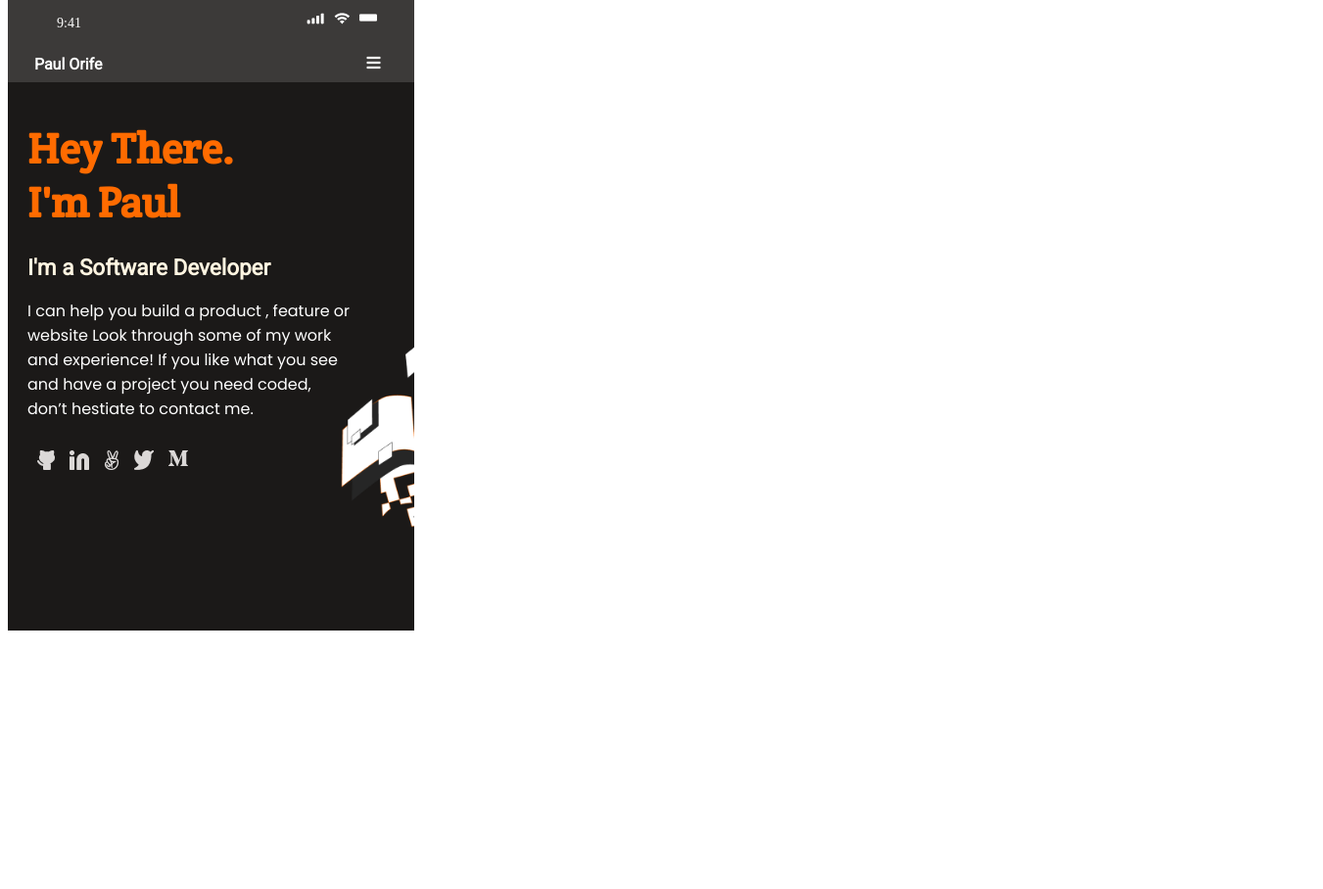
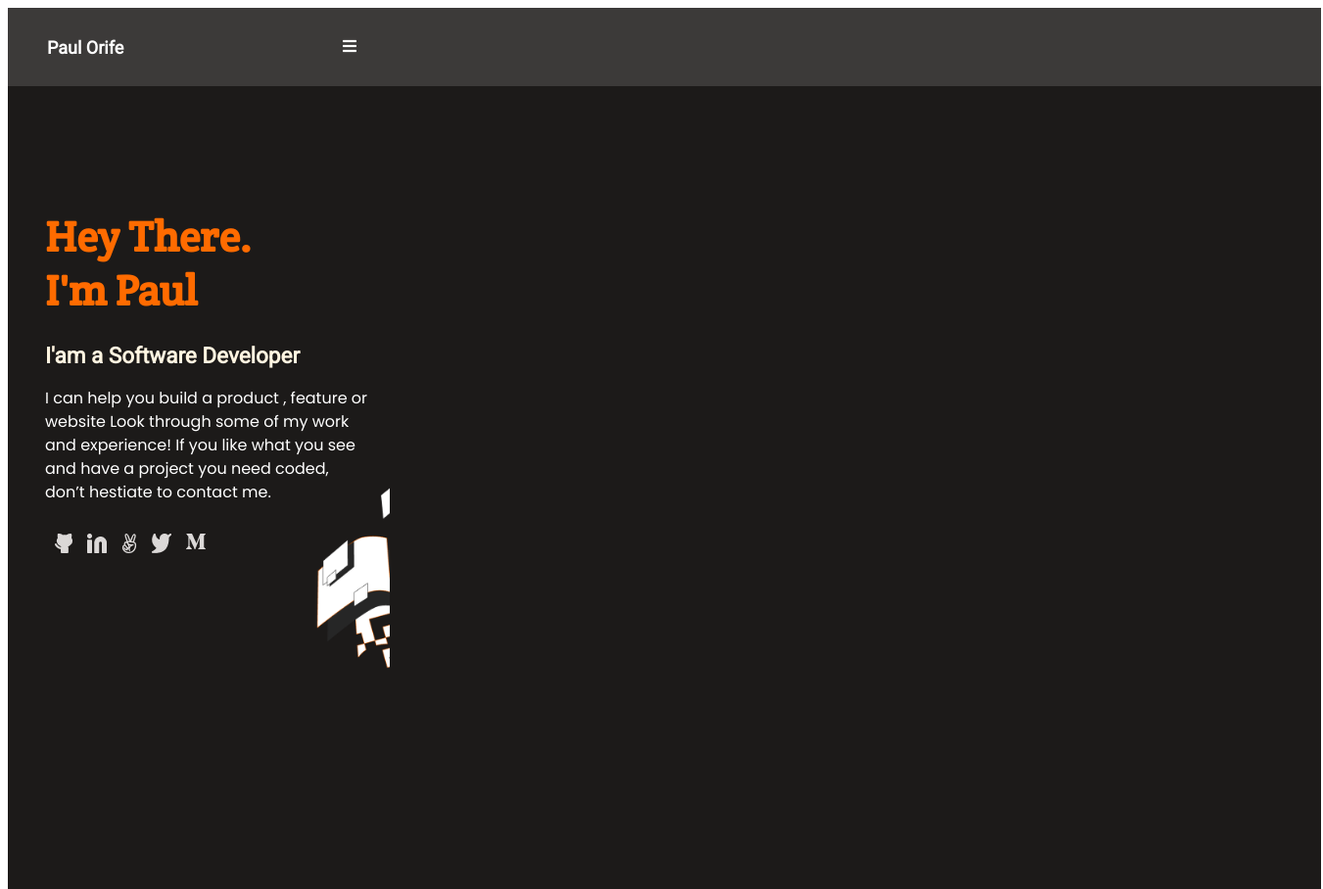
Before and after one commit to posh101/mobile-first-portfolio, a website: page index.html in a window 1280 px wide. Shown: the whole page at 98% size, 1351 px wide, since content can reach past the window. Before the commit the page ends 800 px from the top, so only its background shows below. Drawn offline with Linux system fonts and the light colour scheme.

Commit message:
Modified css and html

```diff
--- a/index.html
+++ b/index.html
@@ -11,20 +11,17 @@
 </head>
 <body>
 
-    <header>
-            <nav>
-                <ul class="header">
-                    <li class="time">9:41</li>
-                    <li class="cellular"><img src="./image/cellular.png" alt=""></li>
-                    <li class="wifi"><img src="./image/Wifi.png" alt=""></li>
-                    <li class="battery"><img src="./image/battery.png" alt=""></li>
-                   <li class="name">Paul Orife</li>
-                    <li class="menu"><i class="fas fa-bars"></i></li>
-                </ul>
+    <header class="main-header">
+
+            <nav class="header">
+
+                <div class="name"><h1>Paul Orife</h1></div>
+                <div class="menu"><i class="fas fa-bars"></i></div>
+
             </nav>
     </header>
 
-    <main>
+    <main class="main1">
           <section class="section1">
             <div class="intro">
                 <h1>Hey There. <br>
@@ -32,7 +29,7 @@
                 </h1>
             </div>
 
-            <div class="profession"><h2>I'm a Software Developer</h2></div>
+            <div class="profession"><h2>I'am a Software Developer</h2></div>
 
             <article class="services">
                 <p>
@@ -46,11 +43,11 @@
 
             <div>
                 <ul class="logo">
-                    <li><img src="./image/github.png" alt=""></li>
-                    <li><img src="./image/linkedln.png" alt=""></li>
-                    <li><img src="./image/angellist.png" alt=""></li>
-                    <li><img src="./image/twitter.png" alt=""></li>
-                    <li><img src="./image/madiu.png" alt=""></li>
+                    <li><a href="#"><img src="./image/github.png" alt=""></a></li>
+                    <li><a href="#"><img src="./image/linkedln.png" alt=""></a></li>
+                    <li><a href="#"><img src="./image/angellist.png" alt=""></a></li>
+                    <li><a href="#"><img src="./image/twitter.png" alt=""></a></li>
+                    <li><a href="#"><img src="./image/madiu.png" alt=""></a></li>
                 </ul>
             </div>
           </section>
--- a/style.css
+++ b/style.css
@@ -1,65 +1,39 @@
 .header {
   display: flex;
-  gap: 10px;
-  position: relative;
-  bottom: 20px;
   color: white;
   background-color: #3c3a39;
-  width: 375px;
-  height: 92px;
-  list-style-type: none;
+  height: 10vh;
+  width: 83.8rem;
+  flex-direction: row;
+  align-items: center;
+}
+
+.name {
+  position: relative;
+  left: 40px;
+  font-family: 'Roboto', sans-serif;
+  font-size: 12px;
 }
 
 .menu {
-  color: #fff;
-  position: relative;
-  left: 130px;
-  top: 60px;
+  position: absolute;
+  left: 350px;
 }
 
-.name {
-  margin-top: 60px;
-  position: relative;
-  right: 130px;
-  font-family: 'Roboto', sans-serif;
-  font-weight: bold;
-}
-
-.battery {
-  position: relative;
-  left: 230px;
-  top: 12px;
-}
-
-.wifi {
-  position: relative;
-  left: 230px;
-  top: 15px;
-}
-
-.cellular {
-  position: relative;
-  left: 230px;
-  top: 15px;
-}
-
-.time {
-  position: relative;
-  top: 20px;
-  left: 10px;
-  font-size: 14px;
+.main1 {
+  height: 90vh;
+  width: 83.8rem;
+  position: absolute;
 }
 
 .section1 {
-  position: relative;
-  bottom: 60px;
-  background: hsl(20, 6%, 10%);
-  height: 70vh;
-  width: 415px;
+  background: #1c1a19;
   background-image: url(./image/Illustration.png);
   background-repeat: no-repeat;
-  background-position: 295px 160px;
+  background-position: 270px 300px;
   background-size: 120px;
+  padding: 50px 18px;
+  height: 100%;
 }
 
 .intro {
@@ -85,6 +59,8 @@
 .services {
   font-family: 'poppins', sans-serif;
   font-size: 16px;
+  font-weight: 400;
+  line-height: 24px;
   color: #fff;
   position: relative;
   left: 20px;
```
